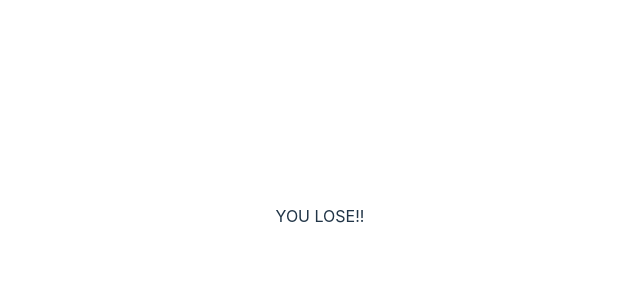
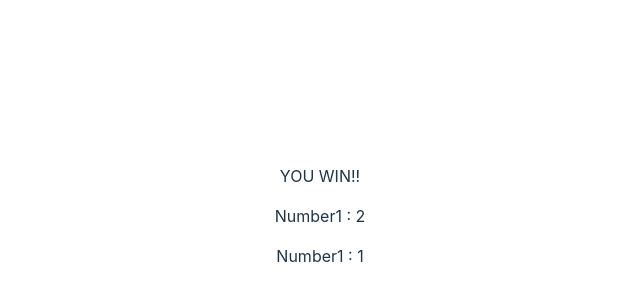
Before and after one commit to 101Shakila/first-react-app, a React (Vite) app: page / in a window 1280 px wide. Shown: the part 184-484 px from the top of the page, without its empty margins (320-960 px from the left). Built offline with nearby package versions, Linux system fonts and the light colour scheme.

Commit message:
shortened syntax

```diff
--- a/src/Game.jsx
+++ b/src/Game.jsx
@@ -1,7 +1,8 @@
 export default function Game({ values }) {
     const num1 = Math.floor(Math.random() * 5);
     const num2 = Math.floor(Math.random() * 5);
-    if (num1 == num2) {
+    let results = num1 == num2 ? "you win" : "you lose!";
+    if (results) {
         return (
 
             <div>
```
